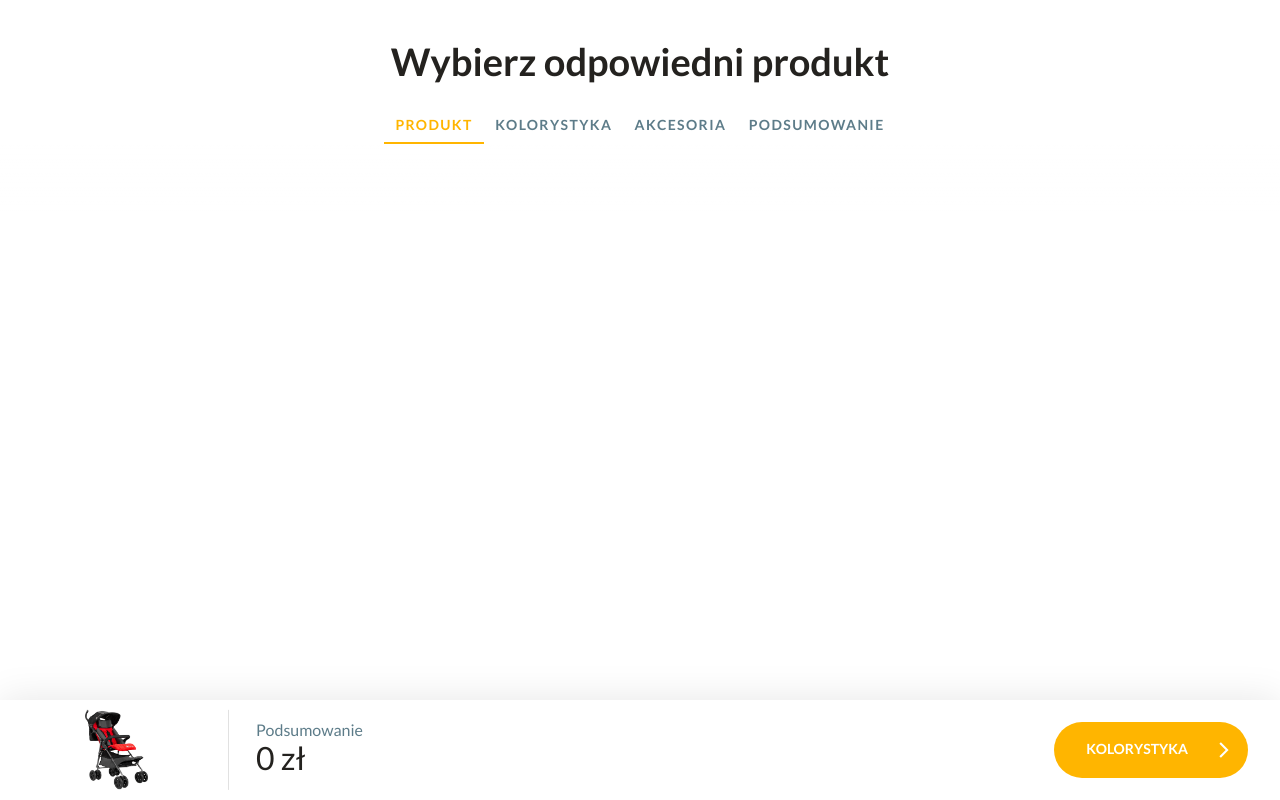
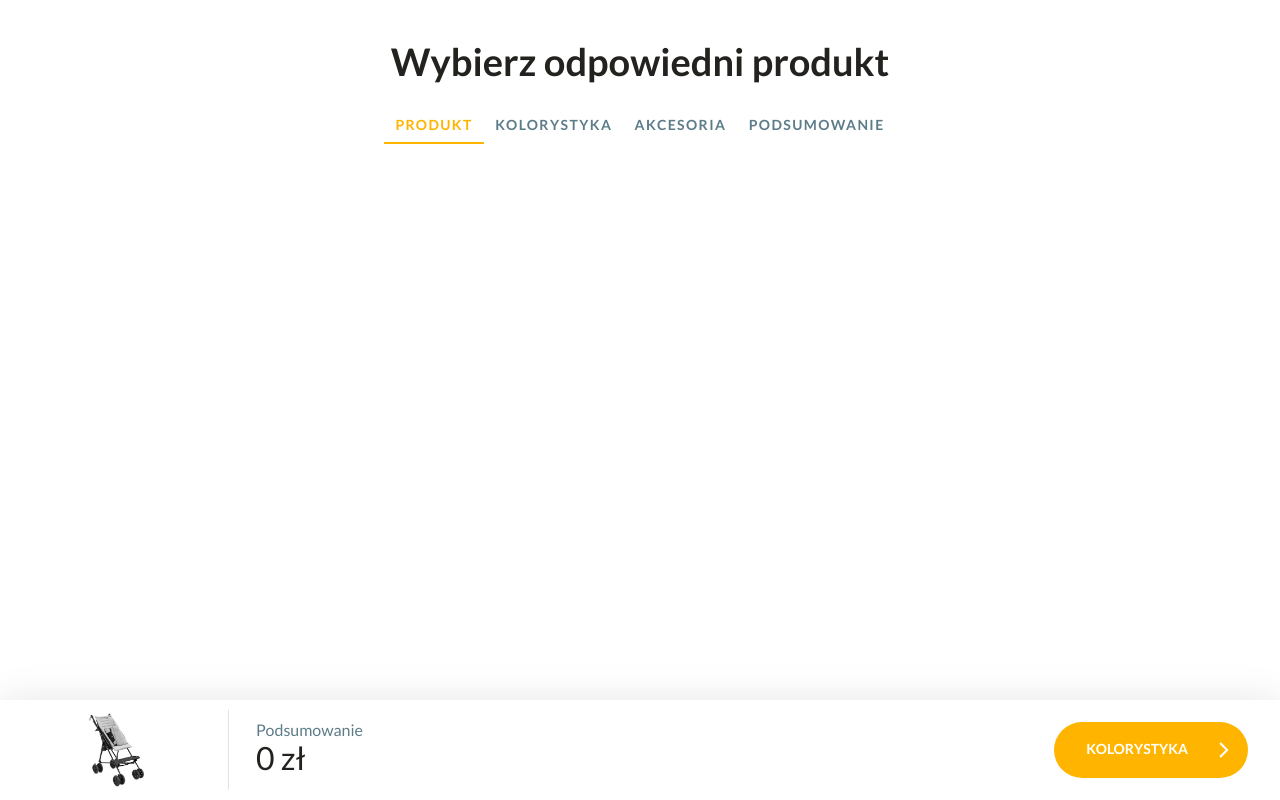
Before and after one commit to airfortech/products-configurator, a React (Create React App) app: page / in a window 1280 px wide. Built offline with nearby package versions, Linux system fonts and the light colour scheme.

Commit message:
changed product structure

```diff
--- a/src/components/BuilderFooter/BuilderFooter.tsx
+++ b/src/components/BuilderFooter/BuilderFooter.tsx
@@ -45,7 +45,7 @@ export const BuilderFooter = ({
         <ul>
           <li className="next nav-item">
             <ul>
-              {extendedNavItems.map(({ title, isActive }, index) => (
+              {extendedNavItems.map(({ title }, index) => (
                 <li
                   className={`${index <= navStateIndex ? "visited " : ""}${
                     index <= navStateIndex + 1 ? "visible" : ""
@@ -66,12 +66,16 @@ export const BuilderFooter = ({
           </li>
           <li className="prev nav-item">
             <ul>
-              {extendedNavItems.map(({ title, isActive }, index) => (
+              {extendedNavItems.map(({ title }, index) => (
                 <li
                   className={`${index <= navStateIndex - 2 ? "visited " : ""}${
                     index <= navStateIndex - 1 ? "visible" : ""
                   }`}
-                  onClick={() => handleSetActiveNavItem(title)}
+                  onClick={() =>
+                    imageSrc
+                      ? handleSetActiveNavItem(title)
+                      : setShowAlert("Aby kontynuować, wybierz produkt")
+                  }
                   key={title}
                 >
                   <a href="#0">{extendedNavItems[index].title}</a>
--- a/src/data/products.ts
+++ b/src/data/products.ts
@@ -22,9 +22,25 @@ export const products: Product[] = [
     maxFSize: 29,
     minLSize: 13,
     maxLSize: 35,
-    image: "tat01.jpg",
-    imageThumb: "tat01-small.jpg",
-    colors: [1, 2],
+    colors: [
+      {
+        /* unikalne */
+        id: 1,
+        name: "Szary",
+        hexColor: "#bbb",
+        image: "tat01.jpg",
+        price: 0,
+        isSelected: true,
+      },
+      {
+        id: 2,
+        name: "Złoty",
+        hexColor: "#e2d300",
+        image: "tat02.jpg",
+        price: 350,
+        isSelected: false,
+      },
+    ],
     accessories: [1, 2],
   },
   {
@@ -48,9 +64,25 @@ export const products: Product[] = [
     maxFSize: 29,
     minLSize: 13,
     maxLSize: 35,
-    image: "mam01.jpg",
-    imageThumb: "tat01-small.jpg",
-    colors: [1, 2],
+    colors: [
+      {
+        /* unikalne */
+        id: 1,
+        name: "Szary",
+        hexColor: "#bbb",
+        image: "mam01.jpg",
+        price: 0,
+        isSelected: true,
+      },
+      {
+        id: 2,
+        name: "Złoty",
+        hexColor: "#e2d300",
+        image: "mam02.jpg",
+        price: 350,
+        isSelected: false,
+      },
+    ],
     accessories: [1, 2],
   },
 ];
--- a/src/types/Color.ts
+++ b/src/types/Color.ts
@@ -2,6 +2,7 @@ export interface Color {
   id: number;
   name: string;
   hexColor: string;
-  isDefault: boolean;
+  image: string;
   price: number;
+  isSelected: boolean;
 }
--- a/src/types/Product.ts
+++ b/src/types/Product.ts
@@ -21,8 +21,6 @@ export interface Product {
   maxFSize: number;
   minLSize: number;
   maxLSize: number;
-  image: string;
-  imageThumb: string;
-  colors: number[];
+  colors: Color[];
   accessories: number[];
 }
--- a/src/views/ProductBuilder/ProductBuilder.tsx
+++ b/src/views/ProductBuilder/ProductBuilder.tsx
@@ -31,10 +31,12 @@ const defaultNavItems: NavItem[] = [
 export const ProductBuilder = () => {
   const [navItems, setNavItems] = useState<NavItem[]>(defaultNavItems);
   const [filteredProducts, setFilteredProducts] = useState<Product[]>(products);
-  const [selectedProduct, setSelectedProduct] = useState<number | undefined>(2);
+  const [selectedProduct, setSelectedProduct] = useState<Product | undefined>(
+    filteredProducts[0]
+  );
   const [showAlert, setShowAlert] = useState<string | undefined>(undefined);
 
-  console.log(filteredProducts.find(item => item.id === 2));
+  console.log(selectedProduct);
 
   const handleSetActiveNavItem = (titleId: string) => {
     setNavItems(
@@ -61,7 +63,10 @@ export const ProductBuilder = () => {
       </header>
       <BuilderFooter
         navItems={navItems}
-        imageSrc={products.find(({ id }) => selectedProduct === id)?.image}
+        imageSrc={
+          selectedProduct?.colors.find(({ isSelected }) => isSelected === true)
+            ?.image
+        }
         showAlert={showAlert}
         setShowAlert={setShowAlert}
         handleSetActiveNavItem={handleSetActiveNavItem}
```
Also changed, not shown: src/data/colors.ts (deleted, +0 -19 lines).
